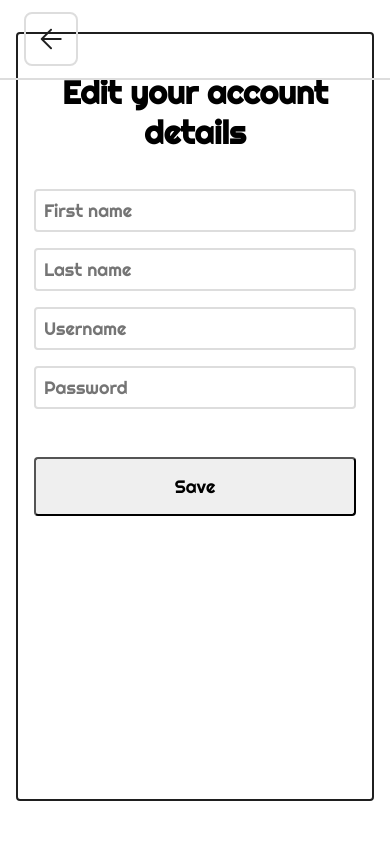
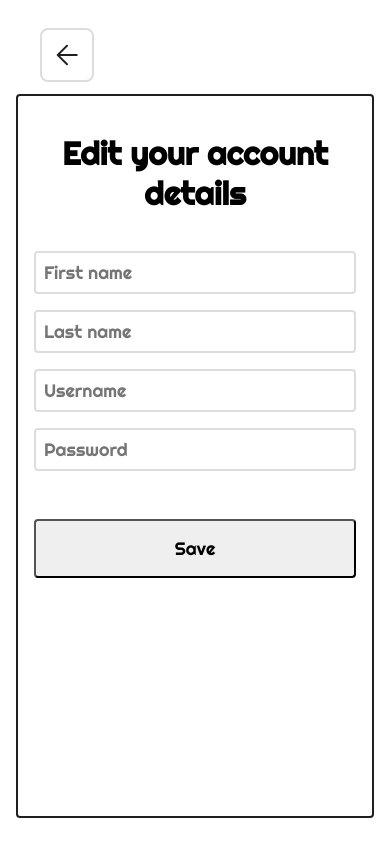
Before and after one commit to isaiahnoelsalazar/my-website_old, a PHP site: page /pages/webbook_account_details.html in a window 390 px wide. Run offline with PHP 8.4, Linux system fonts and the light colour scheme.

Commit message:
Testing WebBook server (19)

```diff
--- a/css/webbook_account_details.css
+++ b/css/webbook_account_details.css
@@ -94,8 +94,18 @@ header {
     width: 32px;
 }
 @media (max-width: 600px) {
+    body {
+        flex-direction: column;
+    }
     div {
-        height: calc(100vh - 75px);
+        height: 100%;
         width: 100%;
     }
+    header {
+        border: none;
+        position: unset;
+    }
+    header > a {
+        margin: 0 0 12px 0;
+    }
 }
--- a/css/webbook_login.css
+++ b/css/webbook_login.css
@@ -70,7 +70,7 @@ div > p {
 }
 @media (max-width: 600px) {
     div {
-        height: 100vh;
+        height: 100%;
         width: 100%;
     }
 }
--- a/css/webbook_register.css
+++ b/css/webbook_register.css
@@ -70,7 +70,7 @@ div > p {
 }
 @media (max-width: 600px) {
     div {
-        height: 100vh;
+        height: 100%;
         width: 100%;
     }
 }
```
